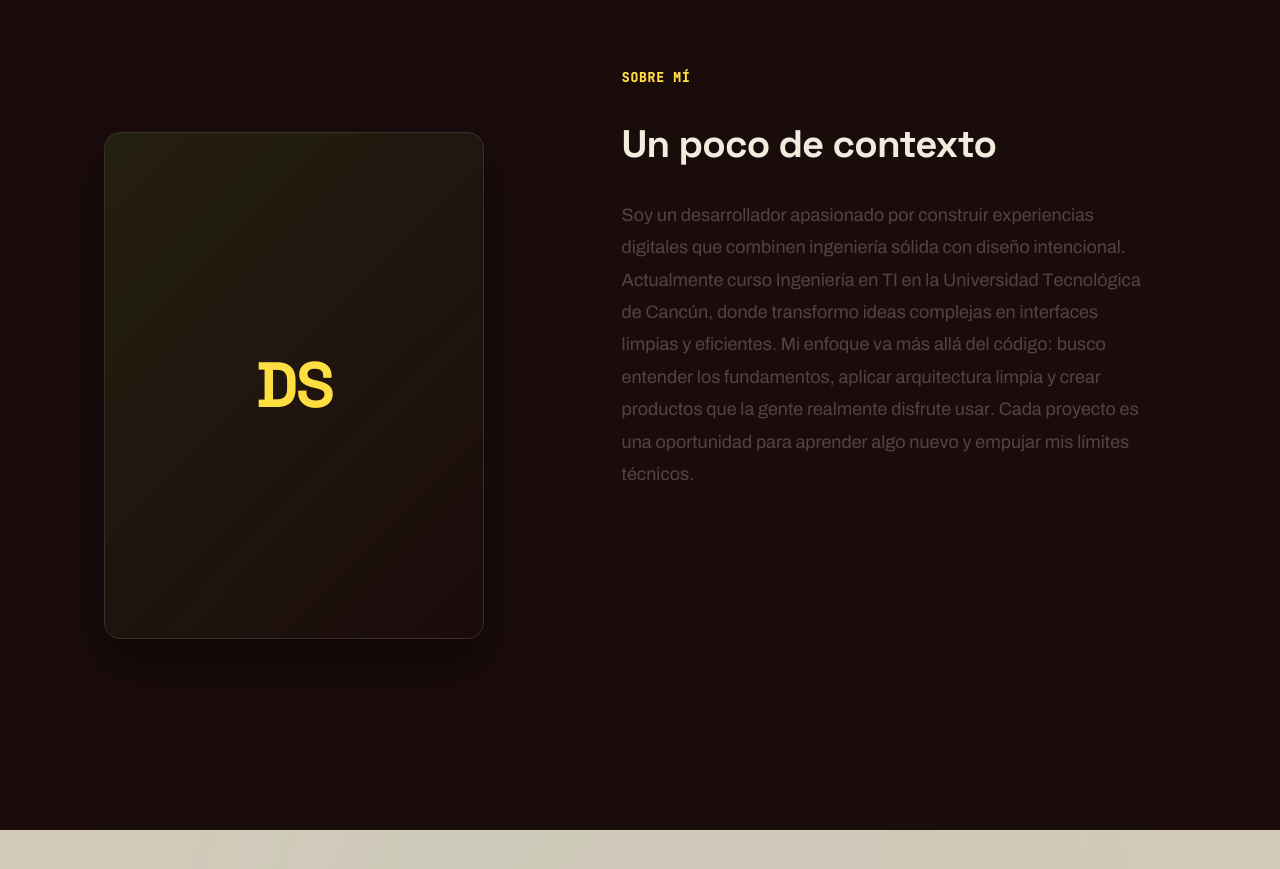
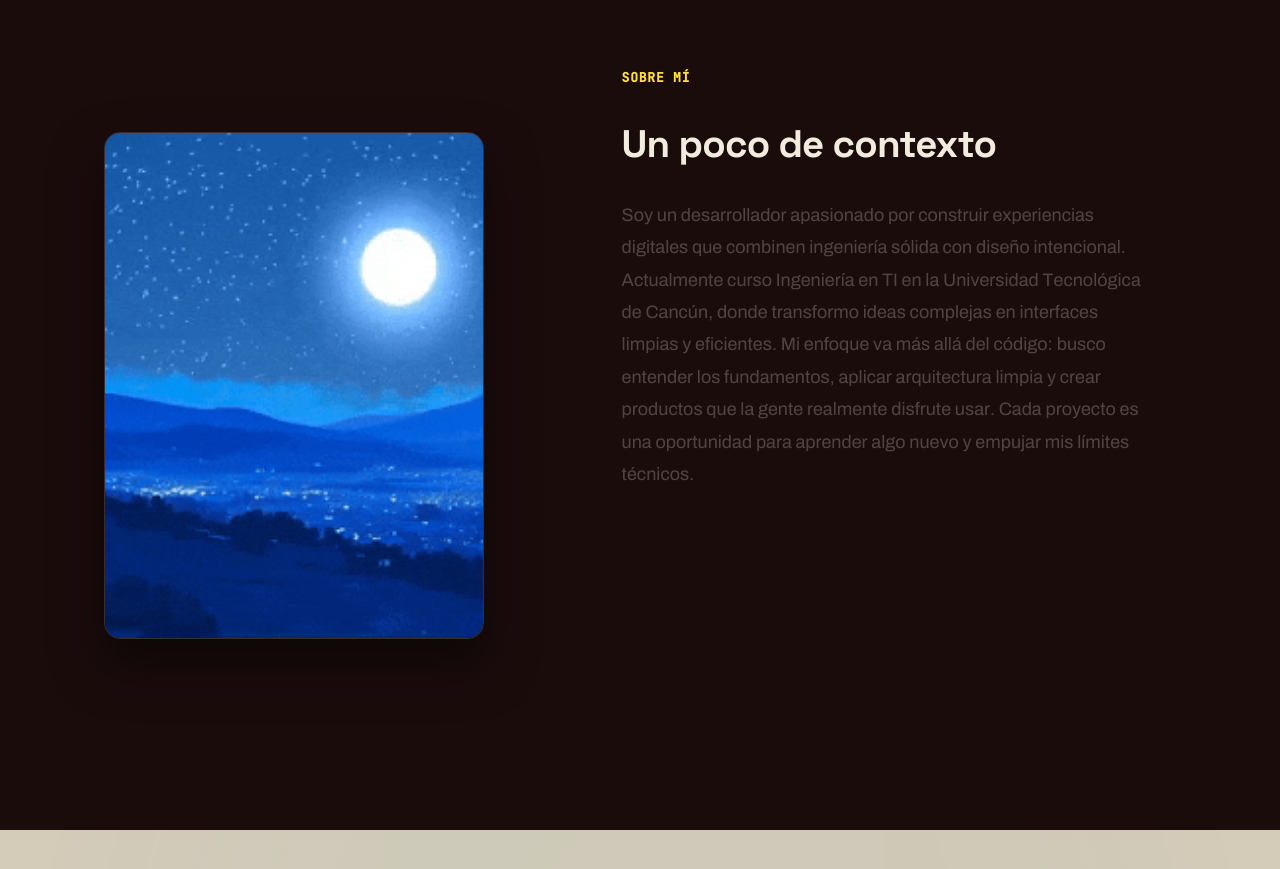
Before and after one commit to DavidSiSx/Portfolio, a React (Vite) app: page / in a window 1280 px wide. Shown: the part 860-1729 px from the top of the page. Built offline with nearby package versions, Linux system fonts and the light colour scheme; a web font is replaced by a local one.

Commit message:
feat(about): replace DS text placeholder with Landscape2.gif

```diff
--- a/src/components/sections/About.tsx
+++ b/src/components/sections/About.tsx
@@ -96,22 +96,11 @@ export const About: React.FC<AboutProps> = ({ t }) => {
         <div className="about__visual" ref={visualRef}>
           <div className="about__photo-wrapper">
             <div className="about__photo-glow"></div>
-            {/* Placeholder — user can replace with their photo */}
-            <div style={{
-              width: '100%',
-              height: '100%',
-              background: 'linear-gradient(135deg, rgba(49, 62, 23, 0.4), rgba(27, 12, 12, 0.8))',
-              display: 'flex',
-              alignItems: 'center',
-              justifyContent: 'center',
-              fontSize: '4rem',
-              color: 'var(--color-sun)',
-              fontFamily: 'var(--font-display)',
-              fontWeight: 700,
-              letterSpacing: '-0.04em',
-            }}>
-              DS
-            </div>
+            <img
+              src="/Landscape2.gif"
+              alt="David Sierra Sosa"
+              className="about__photo"
+            />
           </div>
         </div>
 
```
Also changed, not shown: public/Landscape2.gif (added).
